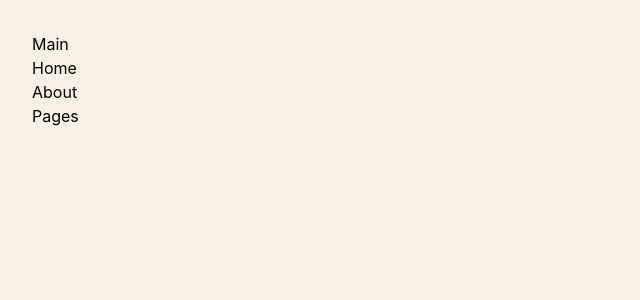
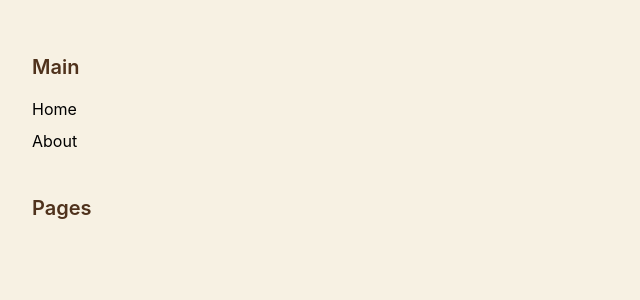
Before and after one commit to CrispyBaccoon/cottage, a Next.js app: page / in a window 1280 px wide. Shown: the top 300 px of the page, without its empty margins (0-640 px from the left). Built offline with nearby package versions, Linux system fonts and the light colour scheme.

Commit message:
added lib items to nav bar

```diff
--- a/components/NavigationBar.tsx
+++ b/components/NavigationBar.tsx
@@ -1,4 +1,6 @@
 import Link from "next/link";
+import { Header } from "./lib/Header";
+import Spacer from "./lib/Spacer";
 
 interface NavigationBarProps {
   Items: {
@@ -16,10 +18,11 @@ export default function NavigationBar(props: NavigationBarProps) {
       <ul className="list-none">
         {props.Items.map(({ name, pages }, nameIndex) => (
           <div key={`${nameIndex}`}>
-            <div>{name}</div>
+            <Spacer />
+            <Header>{name}</Header>
             <div>
               {pages.map(({ title, ref }, pageIndex) => (
-                <li key={`${nameIndex}${pageIndex}`}>
+                <li key={`${nameIndex}${pageIndex}`} className="my-2">
                   <Link href={ref}>
                     <a>{title}</a>
                   </Link>
```
